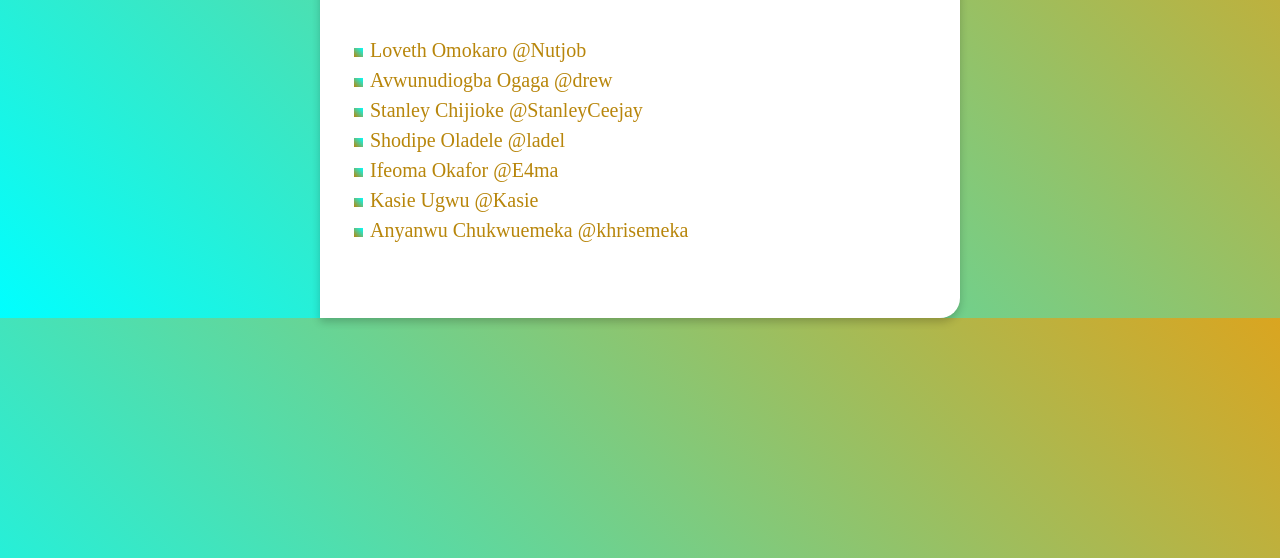
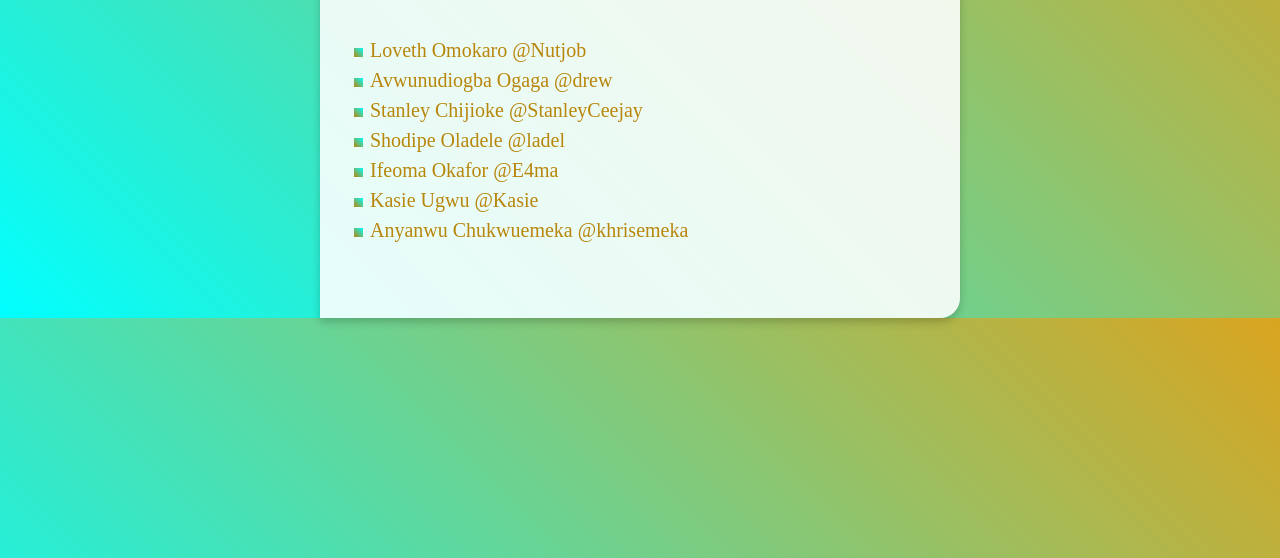
Before and after one commit to ISOkafor/team-apollo.github.io, a plain HTML site: page index.html in a window 1280 px wide. Shown: the part 242-800 px from the top of the page. Drawn offline with Linux system fonts and the light colour scheme.

Commit message:
Updated website

```diff
--- a/css/style.css
+++ b/css/style.css
@@ -20,7 +20,7 @@ body {
     box-shadow: 0 4px 8px 0 rgba(0, 0, 0, 0.2);
     transition: 0.3s;
     border-radius: 20px 0;
-    background-color: #fff;
+    background-color: rgba(255, 255, 255, 0.883);
 }
 
 .card-element:hover {
```
